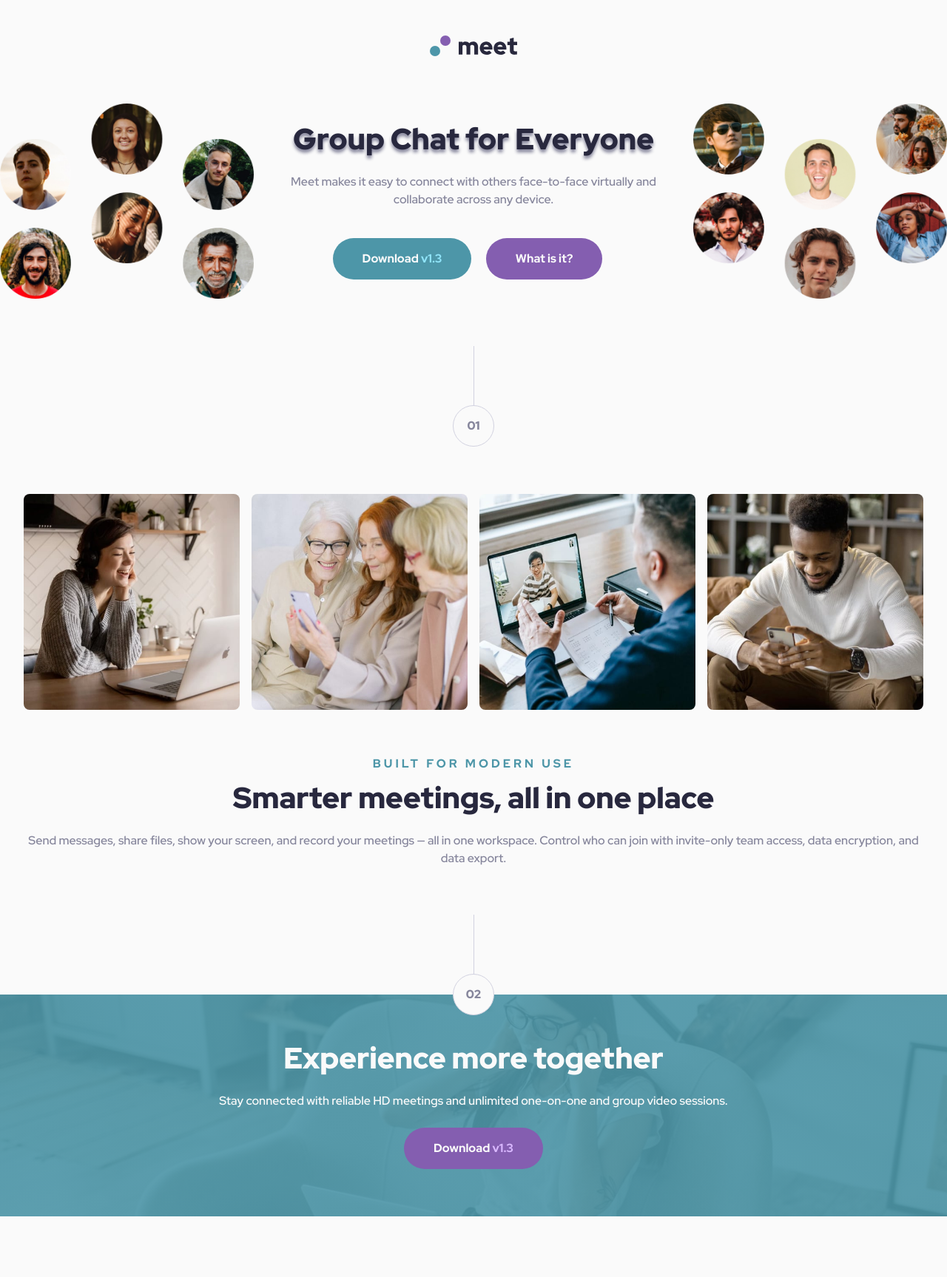
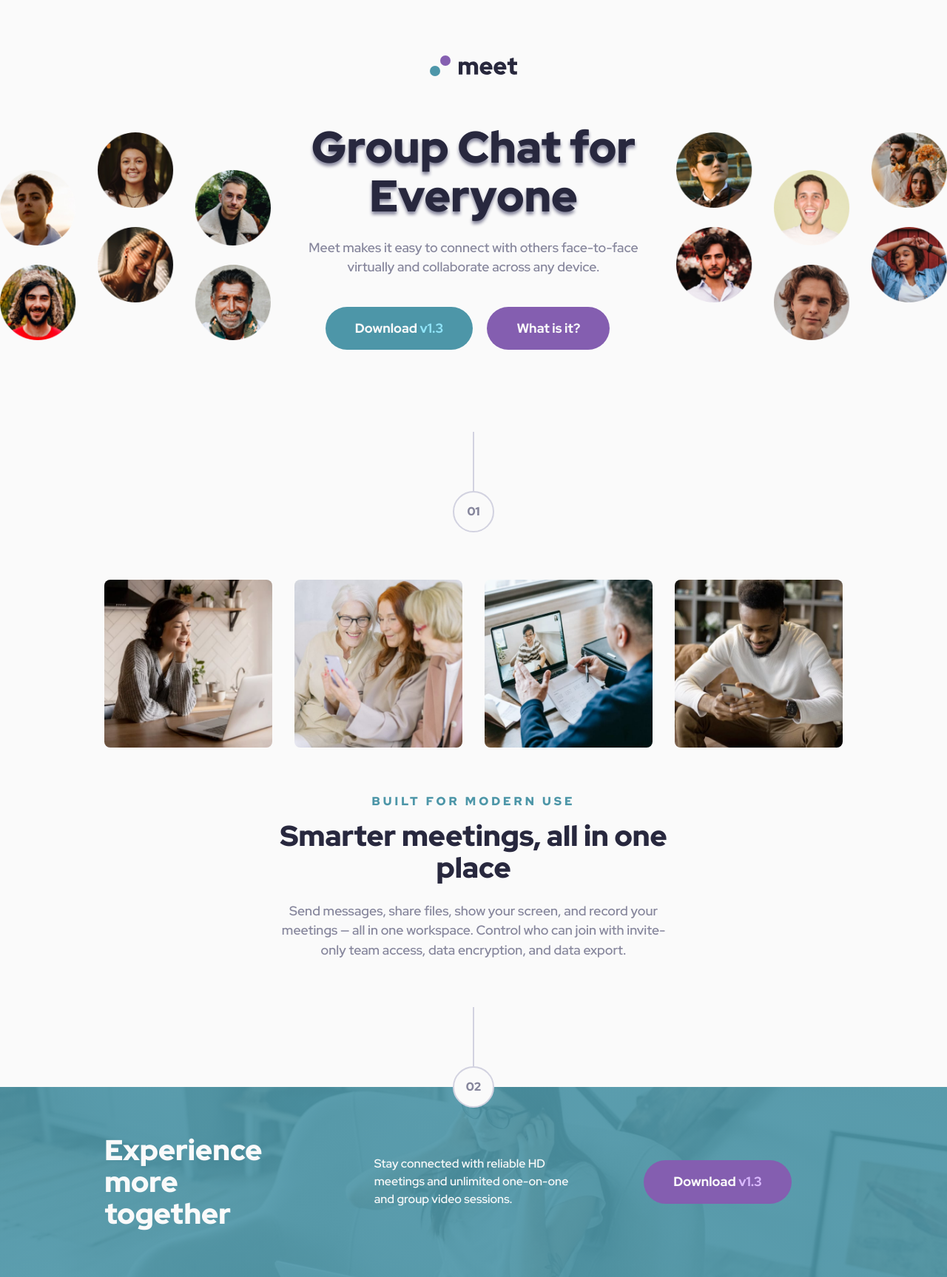
Before and after one commit to ayx234/FM-Meet_Landing_Page, a website: page index.html in a window 1280 px wide. Shown: the whole page at 74% size. Before the commit the page ends 1645 px from the top, so only its background shows below. Drawn offline with Linux system fonts and the light colour scheme.

Commit message:
refactor: restructure scss files & update styles
- Rename styles.scss to main.scss
- Minor style adjustments

```diff
--- /dev/null
+++ b/assets/styles/scss/_mixins.scss
@@ -0,0 +1,41 @@
+/** @format */
+
+@use 'settings';
+
+/* TOOLS [mixins,functions] */
+
+/* text */
+
+@mixin text-preset-1 {
+	font-size: settings.$fluid-fs-36-64; /* 64px */
+	line-height: 110%;
+	letter-spacing: 0;
+}
+
+@mixin text-preset-2 {
+	font-size: settings.$fluid-fs-32-40; /* 40px */
+	line-height: 110%;
+	letter-spacing: 0;
+}
+
+@mixin text-preset-3 {
+	font-size: settings.$fs-4; /* 16px */
+	line-height: 110%;
+	letter-spacing: 0.25rem; /* 4px */
+	font-weight: 800;
+}
+
+@mixin text-preset-4 {
+	font-size: settings.$fs-3; /* 18px */
+	line-height: 110%;
+	letter-spacing: 0px;
+}
+
+@mixin text-preset-5 {
+	font-size: settings.$fluid-fs-16-18;
+	line-height: 150%;
+	letter-spacing: 0;
+}
+.text-preset-5 {
+	@include text-preset-5;
+}
--- /dev/null
+++ b/assets/styles/scss/main.scss
@@ -0,0 +1,295 @@
+/** @format */
+
+/* Partials */
+
+@use "mixins";
+@use "settings";
+
+/* Font imports */
+
+@import url("https://fonts.googleapis.com/css2?family=Red+Hat+Display:ital,wght@0,300..900;1,300..900&display=swap");
+
+
+/* ---- General Styles [elements] */
+
+body {
+	font-family: "Red Hat Display", sans-serif;
+	text-align: center;
+	background-color: settings.$white;
+	font-weight: 600;
+}
+
+h1,
+h2 {
+	font-weight: 900;
+	color: settings.$slate-900;
+}
+
+h1 {
+	@include mixins.text-preset-1;
+	text-shadow: 0 0.25rem 0.25rem settings.$slate-600;
+}
+
+h2 {
+	@include mixins.text-preset-2;
+}
+
+p {
+	margin-block: settings.$space-300;
+	color: settings.$slate-600;
+}
+/* ----- Components [Blocks, Exceptions] */
+
+/* --- Page sections --- */
+
+/* Page header */
+
+.header {
+	margin-block-start: settings.$fluid-space-600-1000;
+}
+
+.hero {
+	margin-block-start: settings.$fluid-fs-52-64;
+	margin-block-end: settings.$space-400;
+}
+
+.hero-full {
+	margin-block-end: settings.$fluid-fs-44-72;
+	margin-inline: auto;
+}
+
+.hero-left,
+.hero-right {
+	display: none;
+}
+
+.hero-content-inner-wrapper {
+  max-width: 28rem;
+  margin-inline: auto;
+}
+@media (min-width: 64rem) {
+	.hero {
+		display: grid;
+		grid-template-areas: "left-image header-content right-image";
+    grid-template-columns: 2fr 3fr 2fr;
+		align-items: center;
+	}
+
+	.hero-full {
+		display: none;
+	}
+
+	.hero-left,
+	.hero-right {
+		display: block;
+	}
+
+	.hero-left {
+		grid-area: left-image;
+	}
+
+	.hero-right {
+    grid-area: right-image;
+    justify-self: end;
+	}
+
+	.hero-content {
+		grid-area: header-content;
+	}
+}
+
+/* Features-1 */
+
+.features-1 {
+	margin-block-start: settings.$fluid-space-56-120;
+}
+
+.features-1 .number::before {
+	content: "01";
+}
+
+.chatting-images {
+	display: flex;
+	flex-wrap: wrap;
+	gap: settings.$fluid-space-16-32;
+	margin-inline: auto;
+	justify-content: center;
+	margin-block: settings.$space-800;
+}
+
+.chatting-images img {
+	flex: 1 0 7rem;
+	aspect-ratio: 1 / 1;
+	min-width: 7rem;
+	border-radius: 0.5rem;
+}
+
+.features-header {
+	max-width: settings.$space-6800;
+	margin-inline: auto;
+}
+
+.sub-title-intro {
+	@include mixins.text-preset-3;
+	text-transform: uppercase;
+	margin-block-end: settings.$space-200;
+	font-weight: 900;
+}
+
+$overlay-opacity: 0.9;
+/* footer */
+
+.footer {
+	margin-block-start: settings.$space-2150; /* 172px */
+	padding-block: settings.$space-800;
+	background-image:
+		linear-gradient(
+			rgba(settings.$cyan-600-rgb-values, $overlay-opacity),
+			rgba(settings.$cyan-600-rgb-values, $overlay-opacity)
+		),
+		url("../../images/mobile/image-footer.jpg");
+	background-size: cover;
+	color: settings.$white;
+	position: relative;
+}
+
+@media (min-width: 48rem) /* 768px */ {
+	.footer {
+		background-image:
+			linear-gradient(
+				rgba(settings.$cyan-600-rgb-values, $overlay-opacity),
+				rgba(settings.$cyan-600-rgb-values, $overlay-opacity)
+			),
+			url("../../images/tablet/image-footer.jpg");
+	}
+}
+
+@media (min-width: 64rem) /* 1024px */ {
+	.footer {
+		background-image:
+			linear-gradient(
+				rgba(settings.$cyan-600-rgb-values, $overlay-opacity),
+				rgba(settings.$cyan-600-rgb-values, $overlay-opacity)
+			),
+			url("../../images/desktop/image-footer.jpg");
+	}
+}
+
+.number-holder {
+	position: absolute;
+	left: 50%;
+	top: 0;
+	transform: translate(-50%, calc(3.5rem / 2 - 100%));
+}
+
+.footer .number::before {
+	content: "02";
+}
+
+.footer-content {
+	@media (min-width: 64rem) {
+		display: grid;
+		grid-template-columns: repeat(3, 1fr);
+		gap: 6rem;
+		justify-items: start;
+		justify-content: start;
+		text-align: start;
+		align-items: center;
+	}
+}
+
+.footer h2,
+.footer p {
+	color: inherit;
+}
+
+/* --- Smaller components --- */
+.button {
+	@include mixins.text-preset-5;
+	padding: settings.$space-200 settings.$space-500;
+	color: settings.$white;
+	border-radius: 50rem;
+	border: none;
+	font-weight: 800;
+}
+
+.button[data-color="cyan"] {
+	background-color: settings.$cyan-600;
+}
+
+.button[data-color="cyan"]:is(:hover, :focus-visible) {
+	background-color: settings.$cyan-300-hover;
+}
+
+.button[data-color="purple"] {
+	background-color: settings.$purple-600;
+}
+
+.button[data-color="purple"]:is(:hover, :focus-visible) {
+	background-color: settings.$purple-300-hover;
+}
+
+.number {
+	width: settings.$space-700;
+	height: settings.$space-700;
+	border-radius: 100%;
+	border: 0.125rem solid settings.$number-line-color;
+	color: settings.$slate-600;
+	font-weight: 900;
+	display: grid;
+	place-items: center;
+	background-color: settings.$white;
+}
+
+.number-line {
+	width: 0.125rem;
+	height: 80px;
+	background-color: settings.$number-line-color;
+}
+
+/* ----- Compositions ------ */
+
+button + button {
+	margin: settings.$space-200 settings.$space-200 0;
+}
+
+/* ----- Utilities ----- */
+
+/* layouts */
+
+.outer-wrapper {
+	max-width: 90rem; /* 1440px */
+	margin-inline: auto;
+}
+
+.wrapper {
+  margin-inline: settings.$fluid-space-28-160;
+
+  @media(min-width: 64rem){
+    &.hero-content {
+      margin-inline: 0;
+      padding-inline: settings.$fluid-space-16-32;
+    }
+  }
+}
+
+
+
+.horizontally-center-elements {
+	display: grid;
+	justify-items: center;
+}
+
+/* color */
+
+.color-cyan-300 {
+	color: settings.$cyan-300;
+}
+
+.color-cyan-600 {
+	color: settings.$cyan-600;
+}
+
+.color-purple-300 {
+	color: settings.$purple-300;
+}
--- a/assets/styles/scss/styles.scss
+++ /dev/null
@@ -1,329 +0,0 @@
-/** @format */
-
-/* ----- Settings [fonts, colors, spacing, etc] ----- */
-
-/* Font */
-
-@import url("https://fonts.googleapis.com/css2?family=Red+Hat+Display:ital,wght@0,300..900;1,300..900&display=swap");
-
-:root {
-	/* font-sizes */
-	--fs-1: 4rem; /* 64px */
-	--fs-2: 2.5rem; /* 40px */
-	--fs-3: 1.125rem; /* 18px */
-	--fs-4: 1rem; /* 16px */
-	--fs-5: 0.75rem; /* 12px */
-
-	/* colors */
-	--hover-opacity: 0.8;
-	--cyan-300: hsl(192, 90%, 77%);
-	--cyan-300-hover: hsl(192, 90%, 60%);;
-	--cyan-600: hsl(192, 37%, 48%);
-	--cyan-600-rgb-values: 77, 150, 168;
-	--purple-300: hsl(268, 100%, 86%);
-	--purple-300-hover: hsl(268, 100%, 75%);
-	--purple-600: hsl(268, 34%, 53%);
-	--slate-300: hsl(240, 18%, 85%);
-	--slate-600: hsl(240, 10%, 57%);
-	--slate-900: hsl(240, 21%, 20%);
-	--white: hsl(0, 0%, 98%);
-
-	/* spacing */
-
-	--space-50: 0.25rem; /* 4px */
-	--space-100: 0.5rem; /* 8px */
-	--space-200: 1rem; /* 16px */
-	--space-300: 1.5rem; /* 24px */
-	--space-400: 2rem; /* 32px */
-	--space-500: 2.5rem; /* 40px */
-	--space-600: 3rem; /* 48px */
-	--space-700: 3.5rem; /* 56px */
-	--space-800: 4rem; /* 64px */
-	--space-900: 4.5rem; /* 72px */
-	--space-1000: 5rem; /* 80px */
-	--space-1400: 7rem; /* 112px */
-	--space-2150: 10.75rem; /* 172px */
-}
-
-/* ---- General Styles [elements] */
-
-body {
-	font-family: "Red Hat Display", sans-serif;
-	text-align: center;
-	background-color: var(--white, white);
-	font-weight: 600;
-}
-
-h1,
-h2 {
-	font-weight: 900;
-	color: var(--slate-900, black);
-}
-
-h1 {
-	text-shadow: 0 0.25rem 0.25rem var(--slate-600, grey);
-}
-
-p {
-	margin-block: var(--space-300);
-	color: var(--slate-600);
-}
-/* ----- Components [Blocks, Exceptions] */
-
-/* --- Page sections --- */
-
-/* Page header */
-
-.logo-div {
-	margin-top: var(--space-600, 3rem); /* 48px */
-}
-
-.hero {
-	margin-block-start: var(--space-800);
-	margin-block-end: var(--space-400, 2rem);
-}
-
-.hero-full {
-	margin-block-end: var(--space-600);
-	margin-inline: auto;
-}
-
-.hero-left,
-.hero-right {
-	display: none;
-}
-
-@media (min-width: 64rem) {
-	.hero {
-		display: grid;
-		grid-template-areas: "left-image header-content right-image";
-		// grid-template-columns: repeat(3, 1fr);
-		align-items: center;
-	}
-
-	.hero-full {
-		display: none;
-	}
-
-	.hero-left,
-	.hero-right {
-		display: block;
-	}
-
-	.hero-left {
-		grid-area: left-image;
-	}
-
-	.right-image {
-		grid-area: right-image;
-	}
-
-	.hero-content {
-		grid-area: header-content;
-	}
-}
-
-/* Features-1 */
-
-.features-1 {
-	margin-block-start: var(--space-800, 4rem);
-}
-
-.features-1 .number::before {
-	content: "01";
-}
-
-.chatting-images {
-	display: flex;
-	flex-wrap: wrap;
-	gap: var(--space-200);
-	margin-inline: auto;
-	justify-content: center;
-	margin-block: var(--space-800, 4rem);
-}
-
-.chatting-images img {
-	flex: 1 0 7rem;
-	aspect-ratio: 1 / 1;
-	min-width: 7rem;
-	border-radius: 0.5rem;
-}
-
-.sub-title-intro {
-	text-transform: uppercase;
-	margin-block-end: var(--space-200);
-}
-
-/* footer */
-
-.footer {
-	--overlay-opacity: 0.9;
-	margin-block-start: var(--space-2150, 10.75rem); /* 172px */
-	padding-block: var(--space-800);
-	background-image:
-		linear-gradient(
-			rgba(var(--cyan-600-rgb-values), var(--overlay-opacity)),
-			rgba(var(--cyan-600-rgb-values), var(--overlay-opacity))
-		),
-		url("../../images/mobile/image-footer.jpg");
-	background-size: cover;
-	color: var(--white, white);
-	position: relative;
-}
-
-@media (min-width: 48rem) /* 768px */ {
-  .footer {
-    background-image:
-		linear-gradient(
-			rgba(var(--cyan-600-rgb-values), var(--overlay-opacity)),
-			rgba(var(--cyan-600-rgb-values), var(--overlay-opacity))
-		),
-		url("../../images/tablet/image-footer.jpg");
-
-  }
-}
-
-@media (min-width: 64rem) /* 1024px */ {
-  .footer {
-    background-image:
-		linear-gradient(
-			rgba(var(--cyan-600-rgb-values), var(--overlay-opacity)),
-			rgba(var(--cyan-600-rgb-values), var(--overlay-opacity))
-		),
-		url("../../images/desktop/image-footer.jpg");
-  }
-}
-
-.number-holder {
-	position: absolute;
-	top: 0;
-	left: 50%;
-	transform: translate(-50%, calc(3.5rem / 2 - 100%));
-}
-
-.footer .number::before {
-	content: "02";
-}
-
-.footer h2,
-.footer p {
-	color: inherit;
-}
-
-/* --- Smaller components --- */
-.button {
-	padding: var(--space-200, 1rem) var(--space-500, 2.5rem);
-	color: var(--white, white);
-	border-radius: 50rem;
-	border: none;
-	font-weight: 800;
-}
-
-.button[data-color="cyan"] {
-	background-color: var(--cyan-600);
-}
-
-.button[data-color="cyan"]:is(:hover, :focus-visible) {
-	background-color: var(--cyan-300-hover);
-}
-
-.button[data-color="purple"] {
-	background-color: var(--purple-600);
-}
-
-.button[data-color="purple"]:is(:hover, :focus-visible) {
-	background-color: var(--purple-300-hover);
-}
-
-.number,
-.number-line {
-	--line-color: var(--slate-300);
-}
-
-.number {
-	width: var(--space-700, 3.5rem);
-	height: var(--space-700, 3.5rem);
-	border-radius: 100%;
-	border: 1px solid var(--line-color, grey);
-	color: var(--slate-600);
-	font-weight: 900;
-	display: grid;
-	place-items: center;
-	background-color: var(--white, white);
-}
-
-.number-line {
-	width: 1px;
-	height: 80px;
-	background-color: var(--line-color);
-}
-
-/* ----- Compositions ------ */
-
-button + button {
-	margin: var(--space-200, 1rem) var(--space-200, 1rem) 0;
-}
-
-/* ----- Utilities ----- */
-
-/* layouts */
-
-.outer-wrapper {
-	max-width: 90rem; /* 1440px */
-	margin-inline: auto;
-}
-
-.wrapper {
-	margin-inline: var(--space-400, 2rem);
-}
-
-.horizontally-center-elements {
-	display: grid;
-	justify-items: center;
-}
-
-/* text */
-.text-preset-1 {
-	font-size: var(--fs-1, 4rem); /* 64px */
-	line-height: 110%;
-	letter-spacing: 0;
-}
-
-.text-preset-2 {
-	font-size: var(--fs-2, 2.5rem); /* 40px */
-	line-height: 110%;
-	letter-spacing: 0;
-}
-
-.text-preset-3 {
-	font-size: var(--fs-4, 1rem); /* 16px */
-	line-height: 110%;
-	letter-spacing: 0.25rem; /* 4px */
-	font-weight: 800;
-}
-
-.text-preset-4 {
-	font-size: var(--fs-3, 1.125rem); /* 18px */
-	line-height: 110%;
-	letter-spacing: 0px;
-}
-
-.text-preset-5 {
-	font-size: var(--fs-4, 1rem); /* 16px */
-	line-height: 150%;
-	letter-spacing: 0;
-}
-
-/* color */
-
-.color-cyan-300 {
-	color: var(--cyan-300);
-}
-
-.color-cyan-600 {
-	color: var(--cyan-600);
-}
-
-.color-purple-300 {
-	color: var(--purple-300);
-}
--- a/index.html
+++ b/index.html
@@ -22,7 +22,7 @@
 	<body>
 		<div class="outer-wrapper">
 			<main>
-				<header>
+				<header class="header">
 					<div class="logo-div horizontally-center-elements">
 						<img src="./assets/images/logo.svg" alt="meet logo" />
 					</div>
@@ -46,7 +46,8 @@
 							class="hero-right"
 						/>
 						<div class="hero-content wrapper">
-							<h1 class="text-preset-2">
+							<div class="hero-content-inner-wrapper">
+								<h1>
 									Group Chat for Everyone
 								</h1>
 								<p class="text-preset-5">
@@ -60,6 +61,8 @@
 								<button class="button" data-color="purple">
 									What is it?
 								</button>
+
+							</div>
 						</div>
 					</section>
 				</header>
@@ -87,22 +90,22 @@
 								alt="man texting"
 							/>
 						</div>
-						<header>
+						<header class="features-header">
 							<p
-								class="sub-title-intro text-preset-3 color-cyan-600"
+								class="sub-title-intro color-cyan-600"
 							>
 								Built for modern use
 							</p>
-							<h2 class="text-preset-2">
+							<h2>
 								Smarter meetings, all in one place
 							</h2>
-						</header>
 							<p class="text-preset-5">
 								Send messages, share files, show your screen, and
 								record your meetings — all in one workspace. Control
 								who can join with invite-only team access, data
 								encryption, and data export.
 							</p>
+						</header>
 					</div>
 				</section>
 			</main>
@@ -112,7 +115,8 @@
 						<div class="number-line"></div>
 						<div class="number"></div>
 					</div>
-					<h2 class="text-preset-2">Experience more together</h2>
+					<div class="footer-content">
+						<h2>Experience more together</h2>
 						<p>
 							Stay connected with reliable HD meetings and
 							unlimited one-on-one and group video sessions.
@@ -121,6 +125,7 @@
 							Download <span class="color-purple-300">v1.3</span>
 						</button>
 					</div>
+				</div>
 			</footer>
 		</div>
 	</body>
```
Also changed, not shown: assets/styles/scss/_settings.scss (added, +55 -0 lines), README.md (added), assets/styles/css/styles.css, 1 other file. Lines whose indentation alone changed are shown as unchanged.
